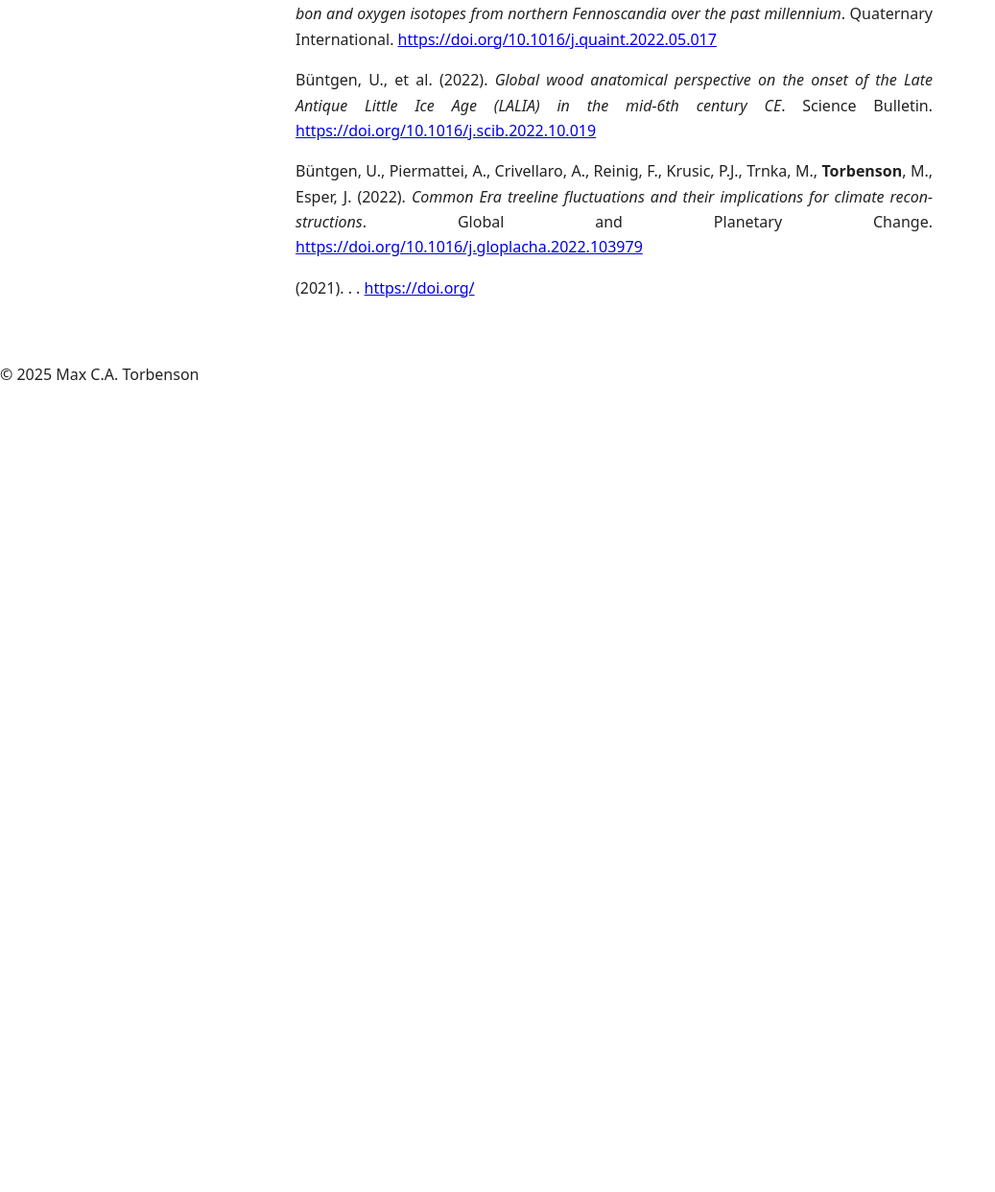
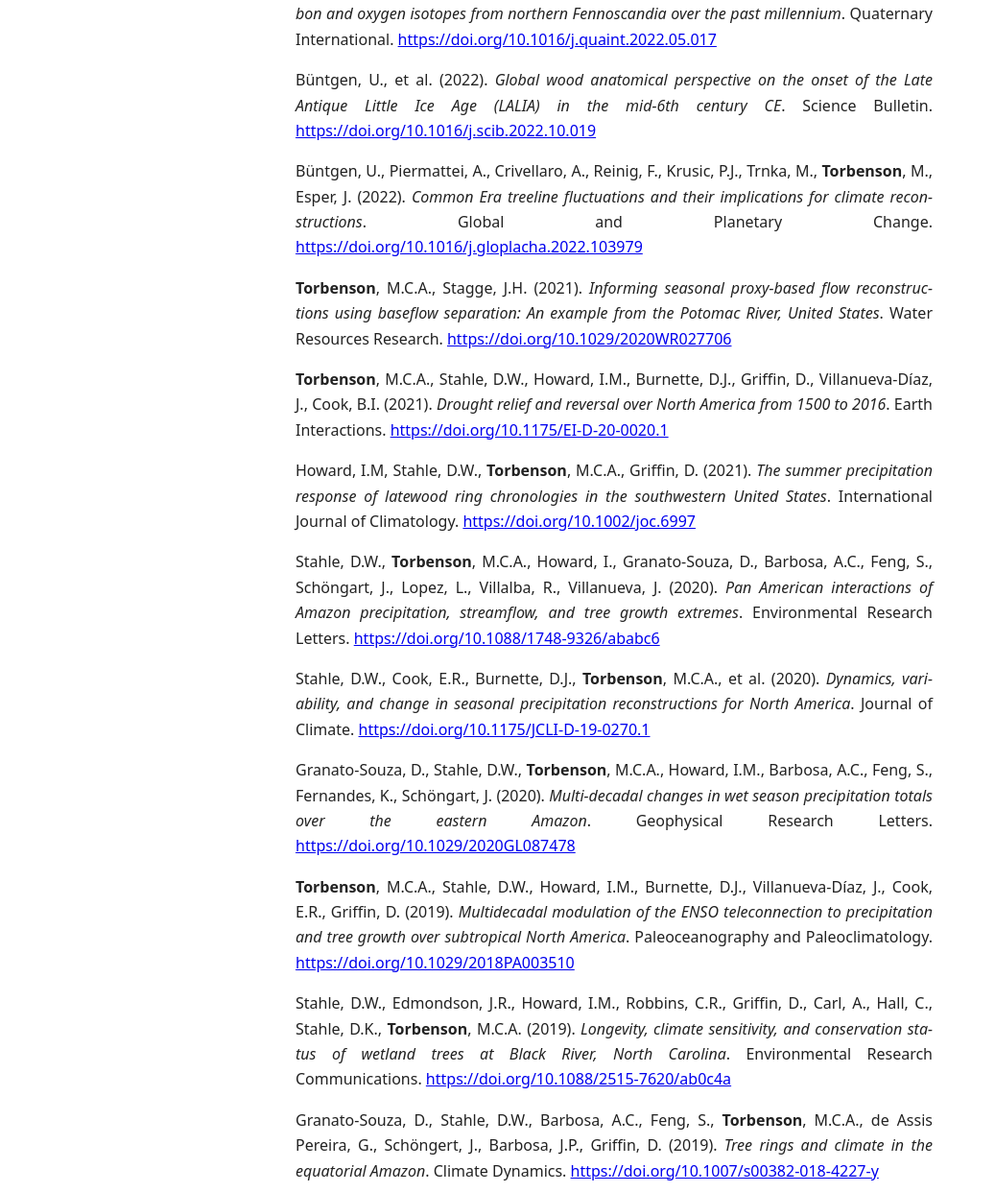
Before and after one commit to mcatorbenson/mcatorbenson.github.io, a Jekyll site: the page built from publications/index.md, in a window 1280 px wide and 1400 px high, scrolled down 4495 px. Shown: the part 158-1400 px from the top of the window at 96% size, without its empty margins (0-1037 px from the left). Built offline with Jekyll 4.4.1, drawn with Linux system fonts in a browser that asks for light colours; before the commit the page ends 5125 px from its top, so only the background shows below that; some of the changed text lies outside the part shown.

Commit message:
Update publications.yml

```diff
--- a/_data/publications.yml
+++ b/_data/publications.yml
@@ -250,8 +250,68 @@
   journal: "Global and Planetary Change"
   doi: "10.1016/j.gloplacha.2022.103979"
 
+- authors: "**Torbenson**, M.C.A., Stagge, J.H."
+  year: 2021
+  title: "Informing seasonal proxy-based flow reconstructions using baseflow separation: An example from the Potomac River, United States"
+  journal: "Water Resources Research"
+  doi: "10.1029/2020WR027706"
+
+- authors: "**Torbenson**, M.C.A., Stahle, D.W., Howard, I.M., Burnette, D.J., Griffin, D., Villanueva-Díaz, J., Cook, B.I."
+  year: 2021
+  title: "Drought relief and reversal over North America from 1500 to 2016"
+  journal: "Earth Interactions"
+  doi: "10.1175/EI-D-20-0020.1"
+
+- authors: "Howard, I.M, Stahle, D.W., **Torbenson**, M.C.A., Griffin, D."
+  year: 2021
+  title: "The summer precipitation response of latewood ring chronologies in the southwestern United States"
+  journal: "International Journal of Climatology"
+  doi: "10.1002/joc.6997"
+
+- authors: "Stahle, D.W., **Torbenson**, M.C.A., Howard, I., Granato-Souza, D., Barbosa, A.C., Feng, S., Schöngart, J., Lopez, L., Villalba, R., Villanueva, J."
+  year: 2020
+  title: "Pan American interactions of Amazon precipitation, streamflow, and tree growth extremes"
+  journal: "Environmental Research Letters"
+  doi: "10.1088/1748-9326/ababc6"
+
+- authors: "Stahle, D.W., Cook, E.R., Burnette, D.J., **Torbenson**, M.C.A., et al."
+  year: 2020
+  title: "Dynamics, variability, and change in seasonal precipitation reconstructions for North America"
+  journal: "Journal of Climate"
+  doi: "10.1175/JCLI-D-19-0270.1"
+
+- authors: "Granato-Souza, D., Stahle, D.W., **Torbenson**, M.C.A., Howard, I.M., Barbosa, A.C., Feng, S., Fernandes, K., Schöngart, J."
+  year: 2020
+  title: "Multi-decadal changes in wet season precipitation totals over the eastern Amazon"
+  journal: "Geophysical Research Letters"
+  doi: "10.1029/2020GL087478"
+
+- authors: "**Torbenson**, M.C.A., Stahle, D.W., Howard, I.M., Burnette, D.J., Villanueva-Díaz, J., Cook, E.R., Griffin, D."
+  year: 2019
+  title: "Multidecadal modulation of the ENSO teleconnection to precipitation and tree growth over subtropical North America"
+  journal: "Paleoceanography and Paleoclimatology"
+  doi: "10.1029/2018PA003510"
+
+- authors: "Stahle, D.W., Edmondson, J.R., Howard, I.M., Robbins, C.R., Griffin, D., Carl, A., Hall, C., Stahle, D.K., **Torbenson**, M.C.A."
+  year: 2019
+  title: "Longevity, climate sensitivity, and conservation status of wetland trees at Black River, North Carolina"
+  journal: "Environmental Research Communications"
+  doi: "10.1088/2515-7620/ab0c4a"
+
+- authors: "Granato-Souza, D., Stahle, D.W., Barbosa, A.C., Feng, S., **Torbenson**, M.C.A., de Assis Pereira, G., Schöngert, J., Barbosa, J.P., Griffin, D."
+  year: 2019
+  title: "Tree rings and climate in the equatorial Amazon"
+  journal: "Climate Dynamics"
+  doi: "10.1007/s00382-018-4227-y"
+
+- authors: "Barbosa, A.C., Stahle, D.W., Burnette, D.J., **Torbenson**, M.C.A., Cook, E.R., Bunkers, M.J., Garfin, G., Villalba, R."
+  year: 2019
+  title: "Landscape and meteorological factors associated with frost rings in bristlecone pine at Mt. Goliath, Colorado"
+  journal: "Tree-Ring Research"
+  doi: "10.3959/1536-1098-75.2.101"
+
 - authors: ""
-  year: 2021
+  year: 2018
   title: ""
   journal: ""
   doi: ""
```
